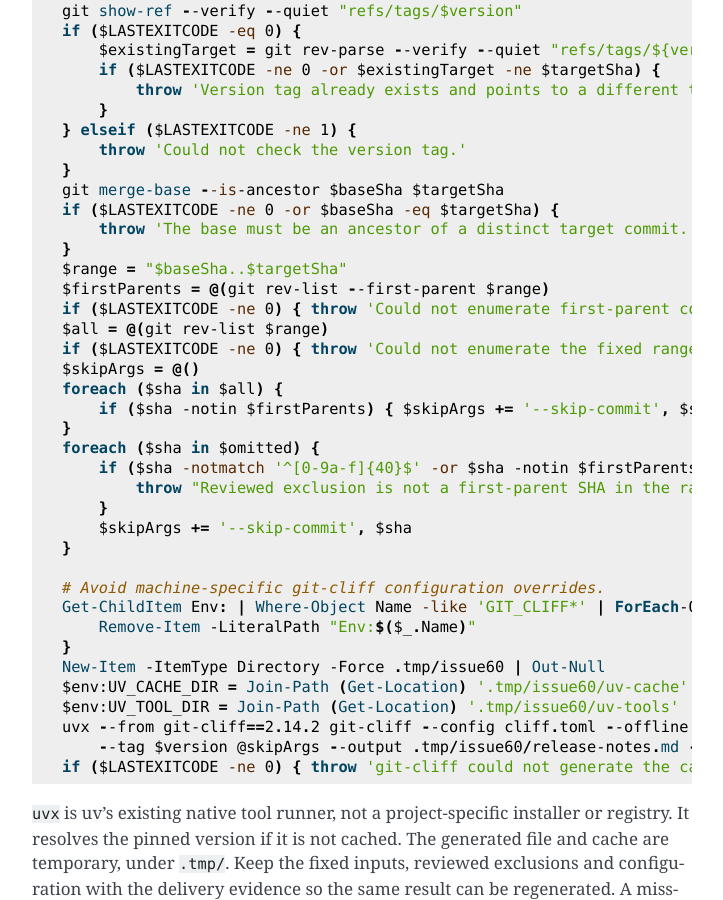
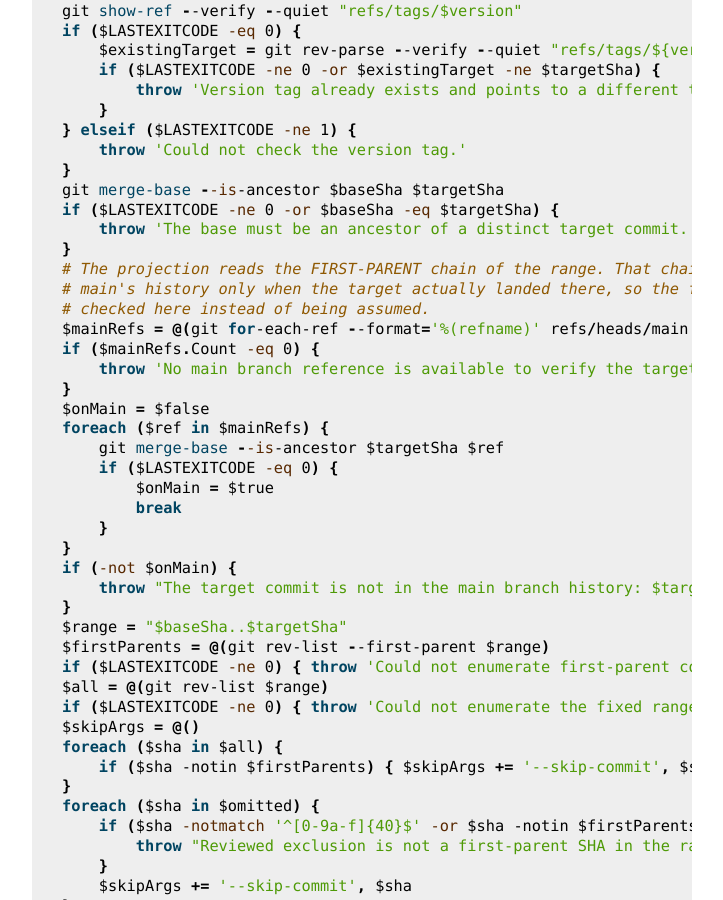
Before and after one commit to dymzz/vesryn-tool-runtime, a Sphinx documentation site: the page built from docs/delivery/release-notes.md, in a window 1280 px wide and 900 px high, scrolled down 2653 px. Shown: the whole window, without its empty margins (388-1111 px from the left). Built offline with Sphinx 7.4.7, drawn with Linux system fonts in a browser that asks for light colours; pages that are not in the unit, such as notebooks, are missing from menus.

Commit message:
docs: verify the release target is in the main history (#60 P5.3)
The projection selects the first-parent commits of the range, so it yields
main's history only when the target commit actually landed there. That was
stated in prose and assumed by the script; a side-branch target would have
produced a candidate from the wrong chain without a word of diagnosis.

The target is now checked against the main branch references before the
range is read, and a target outside that history stops the generation with
the commit that has to be moved.

```diff
--- a/docs/delivery/release-notes.md
+++ b/docs/delivery/release-notes.md
@@ -126,6 +126,24 @@ git merge-base --is-ancestor $baseSha $targetSha
 if ($LASTEXITCODE -ne 0 -or $baseSha -eq $targetSha) {
     throw 'The base must be an ancestor of a distinct target commit.'
 }
+# The projection reads the FIRST-PARENT chain of the range. That chain is
+# main's history only when the target actually landed there, so the fact is
+# checked here instead of being assumed.
+$mainRefs = @(git for-each-ref --format='%(refname)' refs/heads/main refs/remotes/origin/main)
+if ($mainRefs.Count -eq 0) {
+    throw 'No main branch reference is available to verify the target commit.'
+}
+$onMain = $false
+foreach ($ref in $mainRefs) {
+    git merge-base --is-ancestor $targetSha $ref
+    if ($LASTEXITCODE -eq 0) {
+        $onMain = $true
+        break
+    }
+}
+if (-not $onMain) {
+    throw "The target commit is not in the main branch history: $targetSha"
+}
 $range = "$baseSha..$targetSha"
 $firstParents = @(git rev-list --first-parent $range)
 if ($LASTEXITCODE -ne 0) { throw 'Could not enumerate first-parent commits.' }
```
